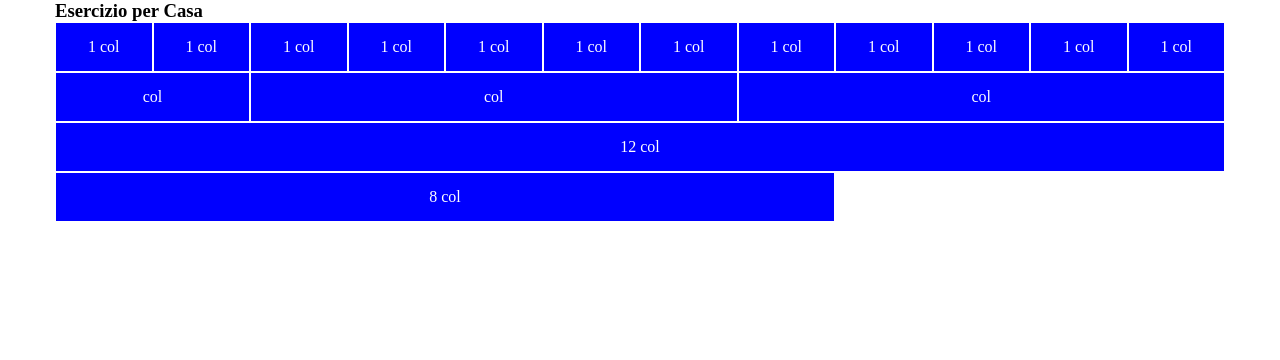
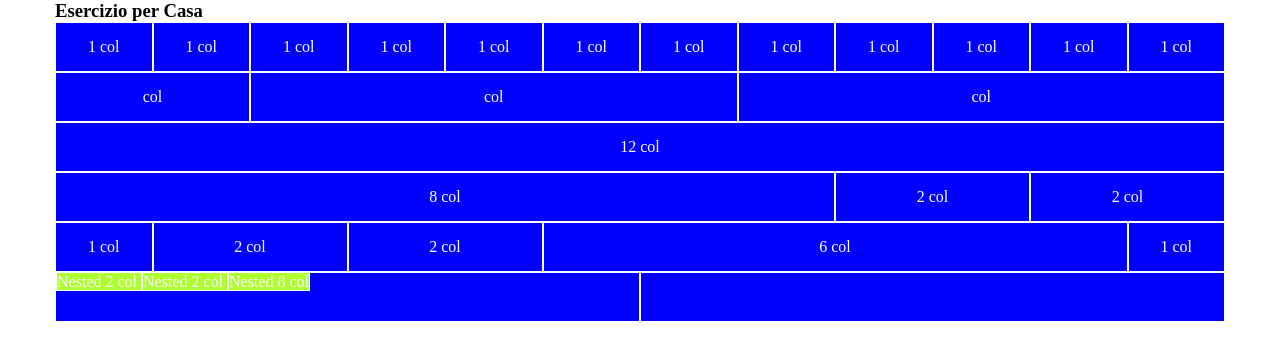
Before and after one commit to FRAALES/html-css-12bool, a plain HTML site: page index.html in a window 1280 px wide. Drawn offline with Linux system fonts and the light colour scheme.

Commit message:
inizio parte verde

```diff
--- a/css/file.css
+++ b/css/file.css
@@ -13,3 +13,21 @@
     left: 50%;
     transform: translate(-50%, -50%);
 }
+
+
+[class*="sotto-col-"]{
+    background-color: greenyellow;
+    color: white;
+    margin: 10px auto;
+    height: 80%;
+}
+
+.sotto-col-2{
+    flex-basis: calc((100% / 12) * 2);
+    max-width: calc((100% / 12) * 2);
+}
+
+.sotto-col-8{
+    flex-basis: calc((100% / 12) * 8);
+    max-width: calc((100% / 12) * 8);
+}
--- a/index.html
+++ b/index.html
@@ -53,6 +53,37 @@
 
                         <div class="row">
                             <div class="col-8"><span class="centrato">8 col</span></div>
+                            <div class="col-2"><span class="centrato">2 col</span></div>
+                            <div class="col-2"><span class="centrato">2 col</span></div>
+                        </div>
+
+
+                        <div class="row">
+                            <div class="col-1"><span class="centrato">1 col</span></div>
+                            <div class="col-2"><span class="centrato">2 col</span></div>
+                            <div class="col-2"><span class="centrato">2 col</span></div>
+                            <div class="col-6"><span class="centrato">6 col</span></div>
+                            <div class="col-1"><span class="centrato">1 col</span></div>
+                        </div>
+
+
+                        <div class="row">
+                            <div class="col-6">
+                                <span class="sotto-col-2">
+                                    Nested 2 col
+                                </span>
+                                <span class="sotto-col-2">
+                                    Nested 2 col
+                                </span>
+                                <span class="sotto-col-8">
+                                    Nested 8 col
+                                </span>
+
+                            </div>
+
+                            <div class="col-6">
+
+                            </div>
                         </div>
 
 
```
